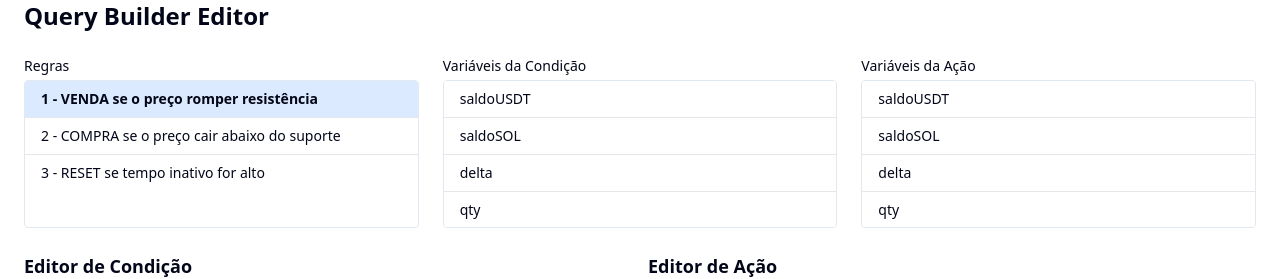
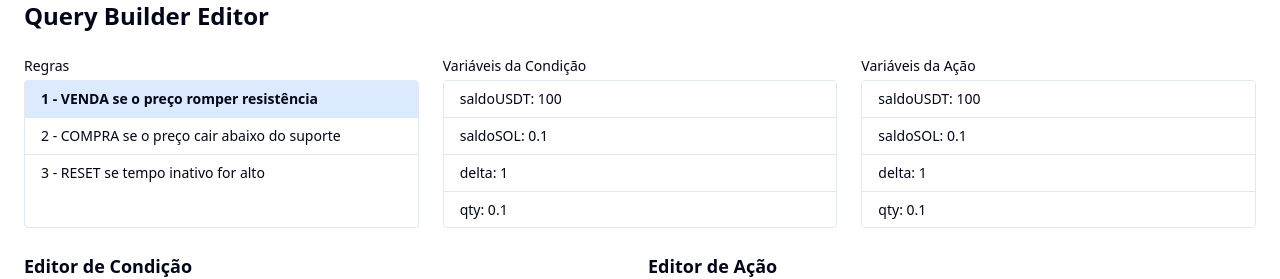
Before and after one commit to albertorcf/visual-block-editor, a Next.js app: page /query-builder in a window 1280 px wide. Shown: the top 279 px of the page. Built offline with nearby package versions, Linux system fonts and the light colour scheme.

Commit message:
Refactor QueryBuilderPage and baseStrategy; update initial state and condition/action variables for improved structure and clarity

```diff
--- a/src/app/query-builder/page.tsx
+++ b/src/app/query-builder/page.tsx
@@ -13,38 +13,12 @@ console.log('varsCondicao =', varsCondicao)
 console.log('varsAcao =', varsAcao)
 console.log('rules =', rules)
 
-// condicao: "index == 1 || (atual.close <= suporte && saldoUSDT >= atual.close * qty && flagBuy)"
-const fields = [
-  { name: "a", label: "a", valueSources: ['field', 'value'], },
-  { name: "b", label: "b", valueSources: ['field', 'value'], },
-  {
-    name: 'groupedField1',
-    label: 'Grouped Field 1',
-    //comparator: 'groupNumber',
-    //groupNumber: 'group1',
-    valueSources: ['field', 'value'],
-  },
-  { name: "index", label: "index", valueSources: ['field', 'value'], },
-  { name: "atual.close", label: "atual.close", valueSources: ['field', 'value'], },
-  { name: "suporte", label: "suporte", valueSources: ['field', 'value'], },
-  { name: "saldoUSDT", label: "saldoUSDT", valueSources: ['field', 'value'], },
-  { name: "qty", label: "qty", valueSources: ['field', 'value'], },
-  { name: "flagBuy", label: "flagBuy", valueSources: ['field', 'value'], },
-];
-
-const actionFields = [
-  { name: "a", label: "a" },
-  { name: "b", label: "b" },
-  { name: "func()", label: "func()" },
-  { name: "reset()", label: "reset()" },
-];
-
 const actionOperators = [
   { name: "=", label: "=" },
-  { name: "+=", label: "+=" },
-  { name: "-=", label: "-=" },
-  { name: "*=", label: "*=" },
-  { name: "/=", label: "/=" },
+  //{ name: "+=", label: "+=" },
+  //{ name: "-=", label: "-=" },
+  //{ name: "*=", label: "*=" },
+  //{ name: "/=", label: "/=" },
 ];
 
 export default function QueryBuilderPage() {
@@ -83,6 +57,23 @@ export default function QueryBuilderPage() {
     }));
   }
 
+  // init: mostra expr se houver, senão mostra valor
+  const initDisplay = init.map((v: any) =>
+    v.expr ? `${v.name} (${v.expr})` :
+      v.value !== undefined ? `${v.name}: ${String(v.value)}` :
+        v.name
+  );
+
+  // varsCondicao: mostra expr se houver
+  const varsCondicaoDisplay = varsCondicao.map((v: any) =>
+    v.expr ? `${v.name} (${v.expr})` : v.name
+  );
+
+  // varsAcao: por enquanto, apenas nome
+  const varsAcaoDisplay = varsAcao.map((v: any) =>
+    v.expr ? `${v.name} (${v.expr})` : v.name
+  );
+
   return (
     <main className="flex flex-col gap-4 w-full max-w-none px-4 sm:px-6 mx-auto">
       <h1 className="text-2xl font-bold mb-2">Query Builder Editor</h1>
@@ -103,7 +94,7 @@ export default function QueryBuilderPage() {
         {/* Listbox de variáveis da condição */}
         <div className="flex-1">
           <Listbox
-            items={[...Object.keys(init), ...varsCondicao]}
+            items={[...initDisplay, ...varsCondicaoDisplay]}
             title="Variáveis da Condição"
             heightClass="h-37"
           />
@@ -112,7 +103,7 @@ export default function QueryBuilderPage() {
         {/* Listbox de variáveis da ação */}
         <div className="flex-1">
           <Listbox
-            items={[...Object.keys(init), ...varsAcao]}
+            items={[...initDisplay, ...varsAcaoDisplay]}
             title="Variáveis da Ação"
             heightClass="h-37"
           />
@@ -125,7 +116,10 @@ export default function QueryBuilderPage() {
         <div className="flex-1">
           <h2 className="text-lg font-semibold mb-1">Editor de Condição</h2>
           <QueryBuilderEditor
-            fields={buildFieldList([...Object.keys(init), ...varsCondicao])}
+            fields={buildFieldList([
+              ...init.map((v) => v.name),
+              ...varsCondicao.map((v) => v.name)
+            ])}
             query={condQuery}
             onQueryChange={setCondQuery}
           />
@@ -135,7 +129,10 @@ export default function QueryBuilderPage() {
         <div className="flex-1">
           <h2 className="text-lg font-semibold mb-1">Editor de Ação</h2>
           <QueryBuilderEditor
-            fields={buildFieldList([...Object.keys(init), ...varsAcao])}
+            fields={buildFieldList([
+              ...init.map((v) => v.name),
+              ...varsAcao.map((v) => v.name)
+            ])}
             query={actionQuery}
             onQueryChange={setActionQuery}
             className="bg-red-50"
--- a/src/data/strategies/baseStrategy.ts
+++ b/src/data/strategies/baseStrategy.ts
@@ -3,32 +3,32 @@ import { RuleGroupType } from "react-querybuilder";
 
 export const baseStrategy = {
   // Estado inicial da simulação
-  init: {
-    saldoUSDT: 100,
-    saldoSOL: 0.1,
-    delta: 1,
-    qty: 0.1,
-    taxa: 0.001,
-    flagBuy: true,
-    last: 1,
-    iddle: 10
-  },
+  init: [
+    { name: "saldoUSDT", value: 100 },
+    { name: "saldoSOL", value: 0.1 },
+    { name: "delta", value: 1 },
+    { name: "qty", value: 0.1 },
+    { name: "taxa", value: 0.001 },
+    { name: "flagBuy", value: true },
+    { name: "last", value: 1 },
+    { name: "iddle", value: 10 },
+  ],
 
   // Campos usados nas condições
   varsCondicao: [
-    "resistencia",
-    "suporte",
-    "atual.close",
-    "index",
-    "valorOp",  // novo campo virtual - valor da operação (atual.close * qty)
-    "tempoInativo" // novo campo virtual (index - last)
+    { name: "resistencia" },
+    { name: "suporte" },
+    { name: "atual.close" },
+    { name: "index" },
+    { name: "valorOp", expr: "close * qty" },       // campo calculado - valor da operação (atual.close * qty)
+    { name: "tempoInativo", expr: "index - last" }  // campo calculado (index - last)
   ],
 
   // Campos/funções usados nas ações
   varsAcao: [
-    "buy()",
-    "sell()",
-    "reset()"
+    { name: "buy()" },
+    { name: "sell()" },
+    { name: "reset()", descr: "Recalcula suportes e resistências" }
   ],
 
   // Regras de decisão
```
